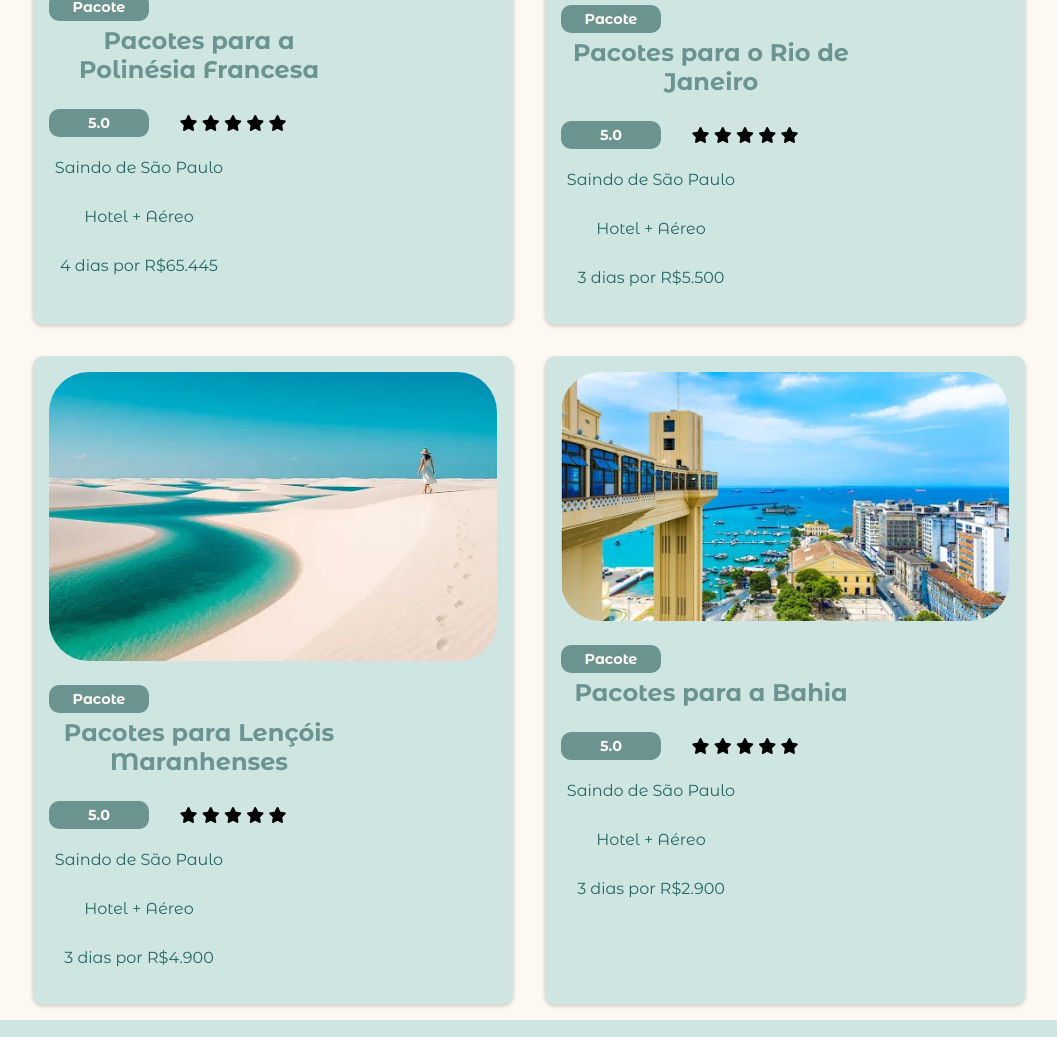
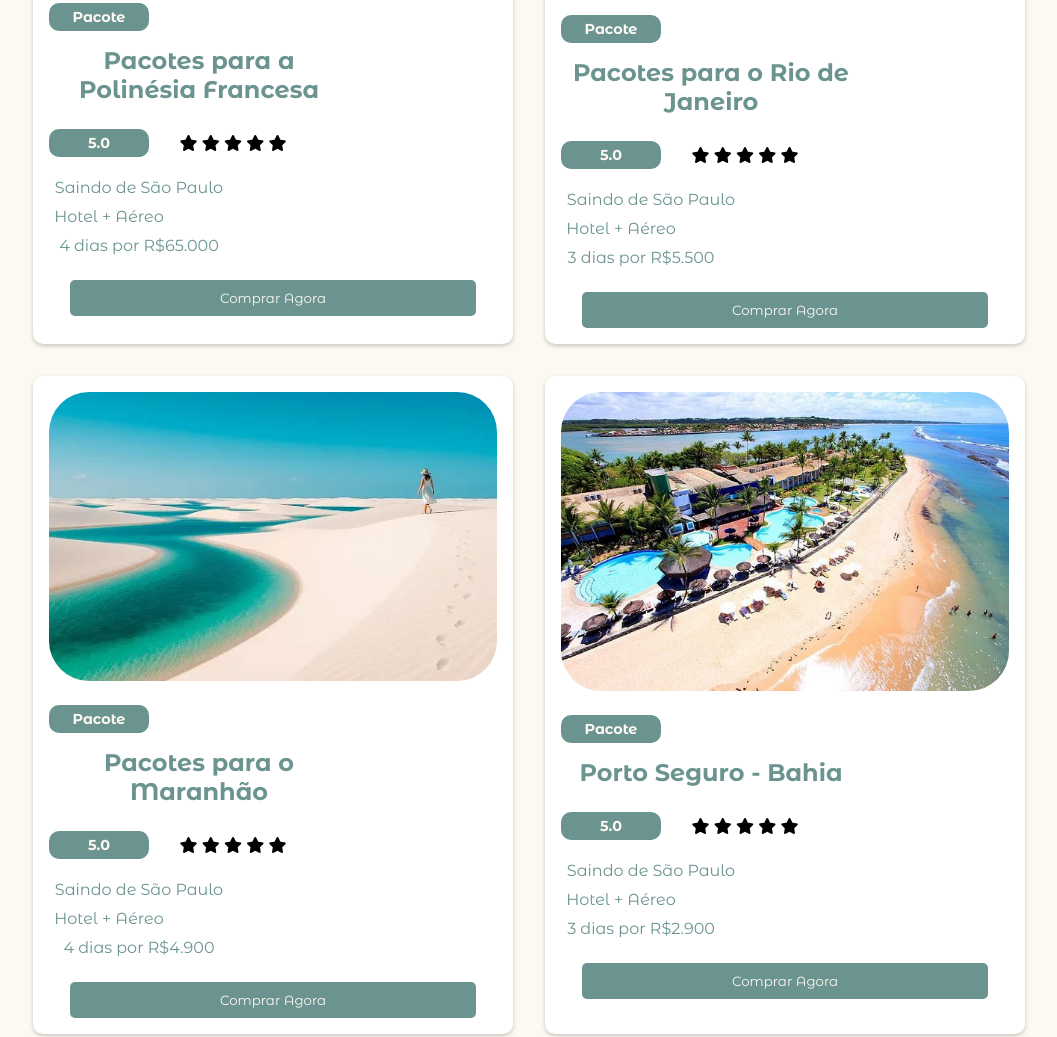
Before and after one commit to Anne-todao/PeDeMais, a plain HTML site: page assets/pages/ana.html in a window 1280 px wide. Shown: the part 1274-2311 px from the top of the page, without its empty margins (111-1168 px from the left). Drawn offline with Linux system fonts and the light colour scheme.

Commit message:
Primeiro

```diff
--- a/assets/css/ana.css
+++ b/assets/css/ana.css
@@ -32,6 +32,7 @@ header img{
     height: auto;
     margin-left: -250px;
 }
+
 .icons-pages a{
     text-decoration: none;
     color: var(--verde-escuro);
@@ -63,7 +64,7 @@ header img{
 
 }
 .card{
-    background-color: #cee5e1;
+    background-color: rgb(255, 255, 255);
     border-radius: 10px;
     box-shadow: 0 2px 4px rgba(0,0,0,0.2);
     margin: 1rem;
@@ -80,26 +81,29 @@ header img{
 .card img{
     width: 100%;
     border-radius: 40px;
+
 }
+
 .card h1{
     font-size: 1.5rem;
     color: #6b9491;
-      border-radius: 10px;
-      padding: 5px;
-      width: 300px;
-      text-align: center;
+    border-radius: 10px;
+    padding: 5px;
+    width: 300px;
+    text-align: center;
+    margin-top: 10px;
 
 
 
 }
 .card p{
     font-size: 1rem;
-    margin-bottom: 1rem;
-    margin-top: 20px;
-    color: #266763;
+    color: #6b9491;
+    border-radius: 10px;
     padding: 5px;
-      width: 180px;
-      text-align: center;
+    width: 300px;
+    text-align: center;
+
 
 }
 .banner{
@@ -142,6 +146,38 @@ header img{
     margin-left: -80px;
     margin-top: -23px;
 }
+
+.info{
+    margin-left: -60px;
+    margin-top:  20px;
+}
+#hotel{
+    margin-left: -30px;
+
+}
+#preco{
+    margin-left: -10px;
+}
+
+.buttom{
+    text-align: center;
+    margin-top: 20px;
+}
+.buttom button{
+    padding: 10px 150px;
+    background-color: #6b9491;
+    color: var(--bege);
+    border: none;
+    border-radius: 5px;
+    cursor: pointer;
+    transition: background-color 0.3s ease;
+}
+.buttom button:hover{
+    background-color: #9abfe5;
+}
+
+
+
 .footer-content {
     display: flex;
     justify-content: space-around;
--- a/assets/pages/ana.html
+++ b/assets/pages/ana.html
@@ -4,6 +4,7 @@
     <meta charset="UTF-8">
     <meta name="viewport" content="width=device-width, initial-scale=1.0">
     <link rel="stylesheet" href="/assets/css/ana.css">
+
     <script src="https://kit.fontawesome.com/d097f4894c.js" crossorigin="anonymous"></script>
     <title>Pe de mais</title>
 </head>
@@ -29,7 +30,10 @@
 <div class="container">
 
     <div class="card">
+
+
             <img src="/assets/img/grecia.jpg" alt="Grecia">
+
         <h4 class="destino" >Pacote</h4>
          <h1>Pacotes para a Grecia</h1>
          <h5>5.0</h5> <div class="estrelas"><i class="fa-solid fa-star"></i>
@@ -37,26 +41,42 @@
             <i class="fa-solid fa-star"></i>
             <i class="fa-solid fa-star"></i>
             <i class="fa-solid fa-star"></i></div>
+
+            <div class="info">
                 <p>Saindo de São Paulo</p>
-         <p>Hotel + Aéreo</p>
-         <p>3 dias por R$7.000</p>
+                <p id="hotel">Hotel + Aéreo</p>
+                <p id="preco">3 dias por R$7.000</p>
+            </div>
+
+        <div class="buttom">
+            <button> Comprar Agora </button>
+         </div>
 
 
     </div>
 
     <div class="card">
-        <h1></h1>
-        <img src="/assets/img/frança.png" alt="França">
+        <img src="/assets/img/frança.png" alt="França" >
         <h4 class="destino" >Pacote</h4>
         <h1>Pacotes para a França</h1>
-        <h5>5.0</h5>  <div class="estrelas"><i class="fa-solid fa-star"></i>
+        <h5>5.0</h5>
+
+        <div class="estrelas"><i class="fa-solid fa-star"></i>
             <i class="fa-solid fa-star"></i>
             <i class="fa-solid fa-star"></i>
             <i class="fa-solid fa-star"></i>
-            <i class="fa-solid fa-star"></i></div>
+            <i class="fa-solid fa-star"></i>
+        </div>
+
+        <div class="info">
                 <p>Saindo de São Paulo</p>
-         <p>Hotel + Aéreo</p>
-         <p>4 dias por R$44.000</p>
+                <p id="hotel">Hotel + Aéreo</p>
+                <p id="preco4">4 dias por R$44.000</p>
+            </div>
+
+         <div class="buttom">
+            <button> Comprar Agora </button>
+         </div>
     </div>
 
 
@@ -65,59 +85,103 @@
      <img src="/assets/img/Polinésia Francesa.jpg" alt="França">
      <h4 class="destino" >Pacote</h4>
      <h1>Pacotes para a Polinésia Francesa</h1>
-     <h5>5.0</h5> <div class="estrelas"><i class="fa-solid fa-star"></i>
+     <h5>5.0</h5>
+
+     <div class="estrelas"><i class="fa-solid fa-star"></i>
             <i class="fa-solid fa-star"></i>
             <i class="fa-solid fa-star"></i>
             <i class="fa-solid fa-star"></i>
-            <i class="fa-solid fa-star"></i></div>
+            <i class="fa-solid fa-star"></i>
+    </div>
+
+    <div class="info">
                 <p>Saindo de São Paulo</p>
-      <p>Hotel + Aéreo</p>
-      <p> 4 dias por R$65.445</p>
+                <p id="hotel">Hotel + Aéreo</p>
+                <p id="preco4">4 dias por R$65.000</p>
+    </div>
+
+         <div class="buttom">
+            <button> Comprar Agora </button>
+         </div>
 </div>
 
 <div class="card">
+
 <img src="/assets/img/Rio de Janeiro.jpg" alt="Rio de Janeiro">
 <h4 class="destino" >Pacote</h4>
 <h1>Pacotes para o Rio de Janeiro</h1>
-<h5>5.0</h5> <div class="estrelas"><i class="fa-solid fa-star"></i>
+
+<h5>5.0</h5>
+<div class="estrelas"><i class="fa-solid fa-star"></i>
             <i class="fa-solid fa-star"></i>
             <i class="fa-solid fa-star"></i>
             <i class="fa-solid fa-star"></i>
-            <i class="fa-solid fa-star"></i></div>
+            <i class="fa-solid fa-star"></i>
+    </div>
+
+  <div class="info">
                 <p>Saindo de São Paulo</p>
-  <p>Hotel + Aéreo</p>
-  <p> 3 dias por R$5.500</p>
+                <p id="hotel">Hotel + Aéreo</p>
+                <p id="preco">3 dias por R$5.500</p>
+            </div>
+
+        <div class="buttom">
+            <button> Comprar Agora </button>
+         </div>
 </div>
 
 
 <div class="card">
     <img src="/assets/img/Lençóis Maranhenses.jpg" alt="lençóis Maranhenses">
     <h4 class="destino" >Pacote</h4>
-    <h1>Pacotes para Lençóis Maranhenses</h1>
-    <h5>5.0</h5> <div class="estrelas"><i class="fa-solid fa-star"></i>
+    <h1>Pacotes para o Maranhão</h1>
+    <h5>5.0</h5>
+
+    <div class="estrelas"><i class="fa-solid fa-star"></i>
             <i class="fa-solid fa-star"></i>
             <i class="fa-solid fa-star"></i>
             <i class="fa-solid fa-star"></i>
-            <i class="fa-solid fa-star"></i></div>
+            <i class="fa-solid fa-star"></i>
+        </div>
+
+      <div class="info">
                 <p>Saindo de São Paulo</p>
-      <p>Hotel + Aéreo</p>
-      <p>3 dias por R$4.900</p>
+                <p id="hotel">Hotel + Aéreo</p>
+                <p id="preco4">4 dias por R$4.900</p>
+            </div>
+
+          <div class="buttom">
+            <button> Comprar Agora </button>
+         </div>
+</div>
+
+<div class="card">
+    <img src="/assets/img/image.png" alt="Bahia">
+    <h4 class="destino" >Pacote</h4>
+    <h1>Porto Seguro - Bahia</h1>
+    <h5>5.0</h5>
+
+    <div class="estrelas"><i class="fa-solid fa-star"></i>
+            <i class="fa-solid fa-star"></i>
+            <i class="fa-solid fa-star"></i>
+            <i class="fa-solid fa-star"></i>
+            <i class="fa-solid fa-star"></i>
+        </div>
+
+      <div class="info">
+                <p>Saindo de São Paulo</p>
+                <p id="hotel">Hotel + Aéreo</p>
+                <p id="preco">3 dias por R$2.900</p>
+            </div>
+
+          <div class="buttom">
+            <button> Comprar Agora </button>
+         </div>
 </div>
 
 
-<div class="card">
-    <img src="/assets/img/Bahia.jpg" alt="Bahia">
-    <h4 class="destino" >Pacote</h4>
-    <h1>Pacotes para a Bahia</h1>
-    <h5>5.0</h5> <div class="estrelas"><i class="fa-solid fa-star"></i>
-            <i class="fa-solid fa-star"></i>
-            <i class="fa-solid fa-star"></i>
-            <i class="fa-solid fa-star"></i>
-            <i class="fa-solid fa-star"></i></div>
-     <p>Saindo de São Paulo</p>
-      <p>Hotel + Aéreo</p>
-      <p>3 dias por R$2.900</p>
-</div>
+
+
 </div>
 </main>
 <footer>
```
Also changed, not shown: assets/img/Bahia.jpg (deleted), assets/img/image.png (added). Lines whose indentation alone changed are shown as unchanged.
